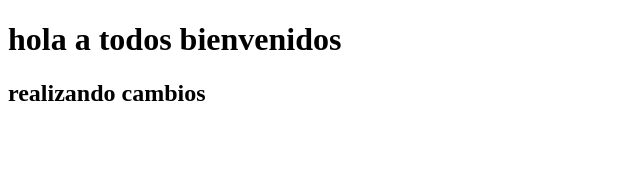
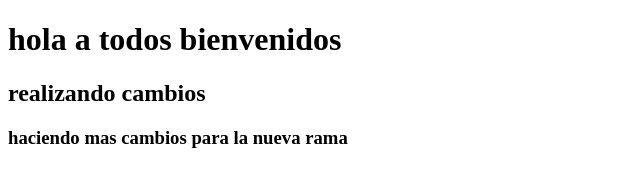
Before and after one commit to stivenga/repo_new, a plain HTML site: page index.html in a window 1280 px wide. Shown: the whole page, without its empty margins (0-640 px from the left). Drawn offline with Linux system fonts and the light colour scheme.

Commit message:
haciendo mas cambios

```diff
--- a/index.html
+++ b/index.html
@@ -7,4 +7,6 @@
 <body>
     <h1>hola a todos bienvenidos</h1>
     <h2> realizando cambios</h2>
+
+    <h3>haciendo mas cambios para la nueva rama</h3>
 </body>
```
